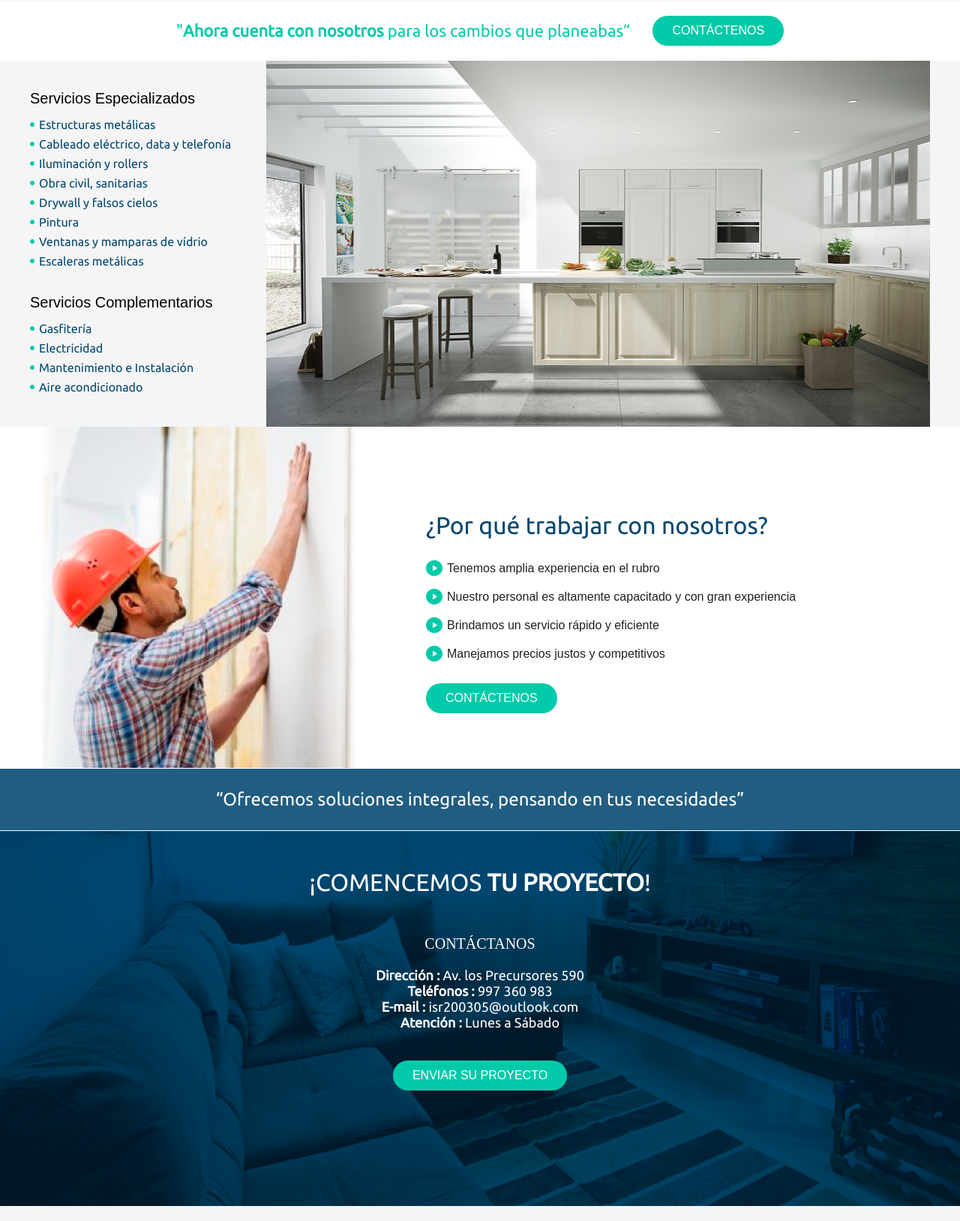
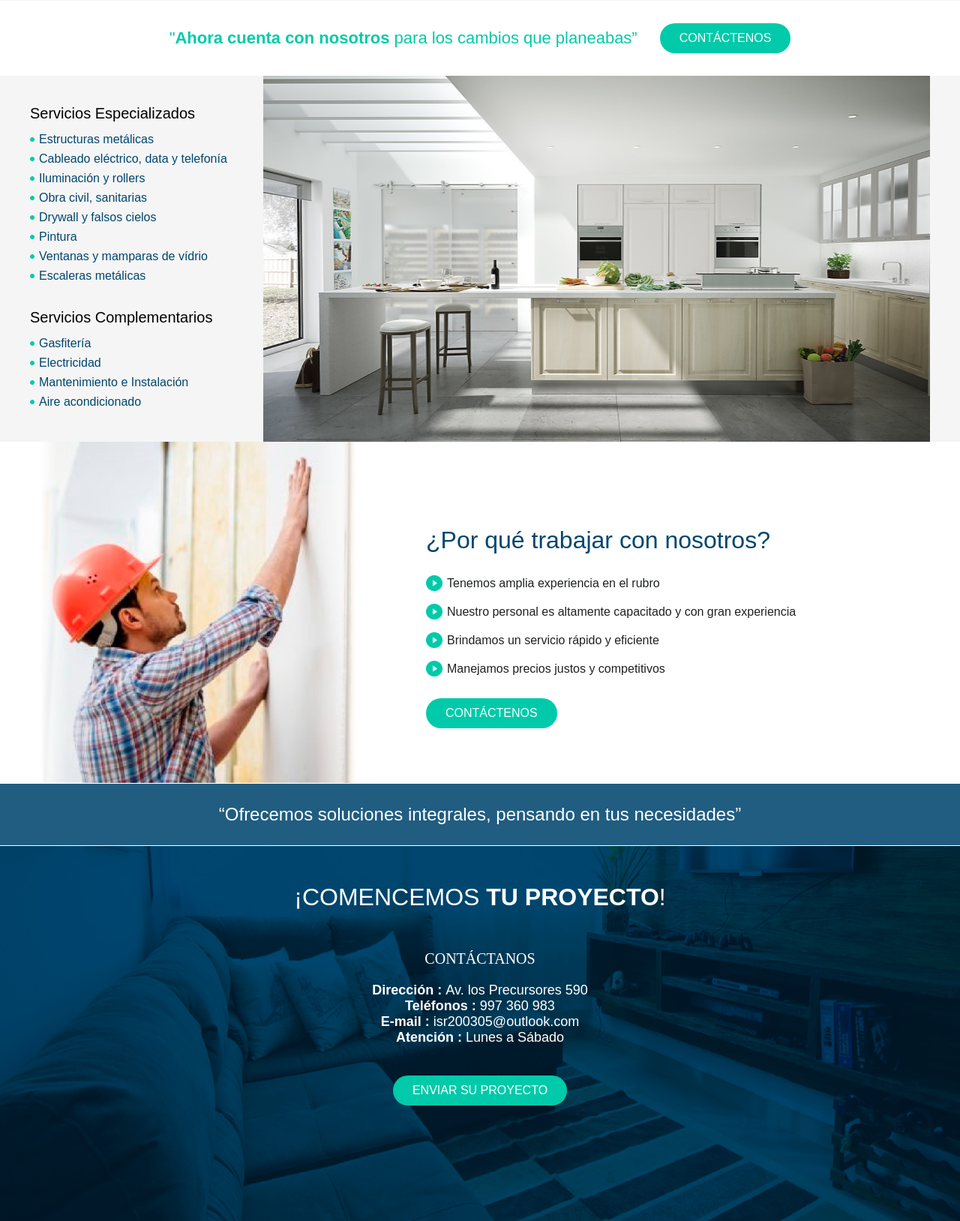
Before and after one commit to juankp3/landingpage, a PHP site: page /views/home/index.php in a window 1280 px wide. Shown: the part 1582-3210 px from the top of the page at 75% size. Run offline with PHP 8.4, Linux system fonts and the light colour scheme; data that the repository does not hold is empty; some libraries are stand-ins or nearby versions; some web fonts are replaced.

Commit message:
cambiando el tipo de letra

```diff
--- a/public/_dev/css/pages/beneficios.styl
+++ b/public/_dev/css/pages/beneficios.styl
@@ -2,6 +2,10 @@ section.sf-container-beneficios
     background: $color-white
     & .content
         width: $width-slim-fit
+        +media-m()
+            width: 90%
+        +media-s()
+            width: 90%
     div.sf-content-beneficios
         display: flex
         flex-flow: row nowrap
--- a/public/_dev/css/pages/footer.styl
+++ b/public/_dev/css/pages/footer.styl
@@ -1,7 +1,7 @@
 footer
     section.sf-top-footer
         background: $color-secundary-light
-        font-family : UbuntuRegular
+        font-family : $font-family-ubuntu
         text-align : center
         font-size: 24px
         color: $color-white
@@ -29,7 +29,7 @@ footer
             background-size: auto 100%
             height 395px
         div.sf-title-footer
-            font-family: UbuntuRegular
+            font-family: $font-family-ubuntu
             font-size: 32px;
             color: $color-white
             margin-top: 50px
@@ -47,7 +47,7 @@ footer
             p
                 text-align: center
         div.sf-data-contact-footer
-            font-family: UbuntuRegular
+            font-family: $font-family-ubuntu
             font-size: 18px;
             color: $color-white
             span
--- a/public/_dev/css/pages/form.styl
+++ b/public/_dev/css/pages/form.styl
@@ -92,7 +92,7 @@ section.sf-room
                         strong
                             color : $color-primary !important
                     p
-                        font-family: 'UbuntuMedium'
+                        font-family: $font-family-ubuntu
                         font-weight: 500
                         font-size: 13px
                         line-height: 30px
--- a/public/_dev/css/pages/services.styl
+++ b/public/_dev/css/pages/services.styl
@@ -38,7 +38,7 @@ section.sf-container-servicios
                             background-position-y: center
                             background-size: 6px
                             padding: 4px 0 4px 12px
-                            font-family: UbuntuRegular
+                            font-family: $font-family-ubuntu
                             font-size: 16px
                             color: #00466f
                             +media-m()
@@ -69,7 +69,7 @@ section.sf-container-servicios
                             background-position-y: center
                             background-size: 6px
                             padding: 4px 0 4px 12px;
-                            font-family: UbuntuRegular
+                            font-family: $font-family-ubuntu
                             font-size: 16px
                             color: #00466f
                             +media-m()
@@ -109,7 +109,7 @@ section
                 order: 1
                 margin: 0 10%
             div.sf-title-data-nosotros
-                font-family: UbuntuRegular
+                font-family: $font-family-ubuntu
                 font-size: 32px
                 color: $color-blue
                 margin: 30px 0 0 0
--- a/public/views/home/form.php
+++ b/public/views/home/form.php
@@ -1,5 +1,5 @@
 <div id="mainForm" class="sf-form">
-    <form action="">
+    <form action="" method="post">
         <div class="form-top">
             <div class="conent-text">
                 <h4>SOLICITA INFORMACIÓN Y OBTÉN UN <strong>5% DE DESCUENTO</strong></h4>
```
Also changed, not shown: public/_dev/css/pages/proyectos.styl (+6 -6 lines), public/assets/css/newstyle.css.
